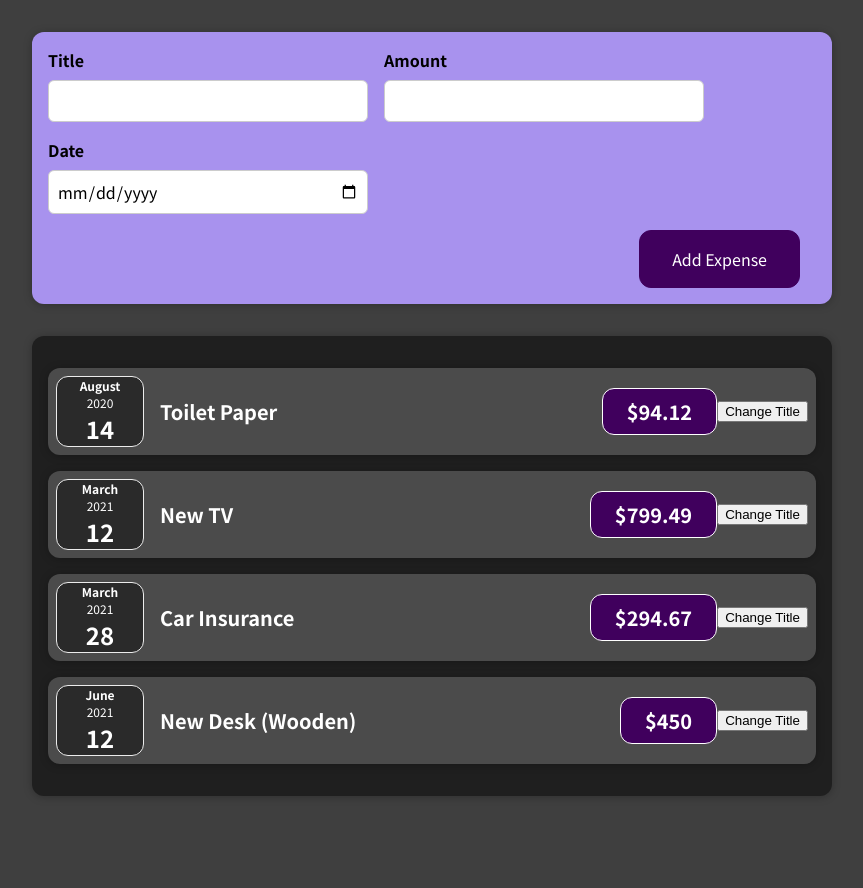
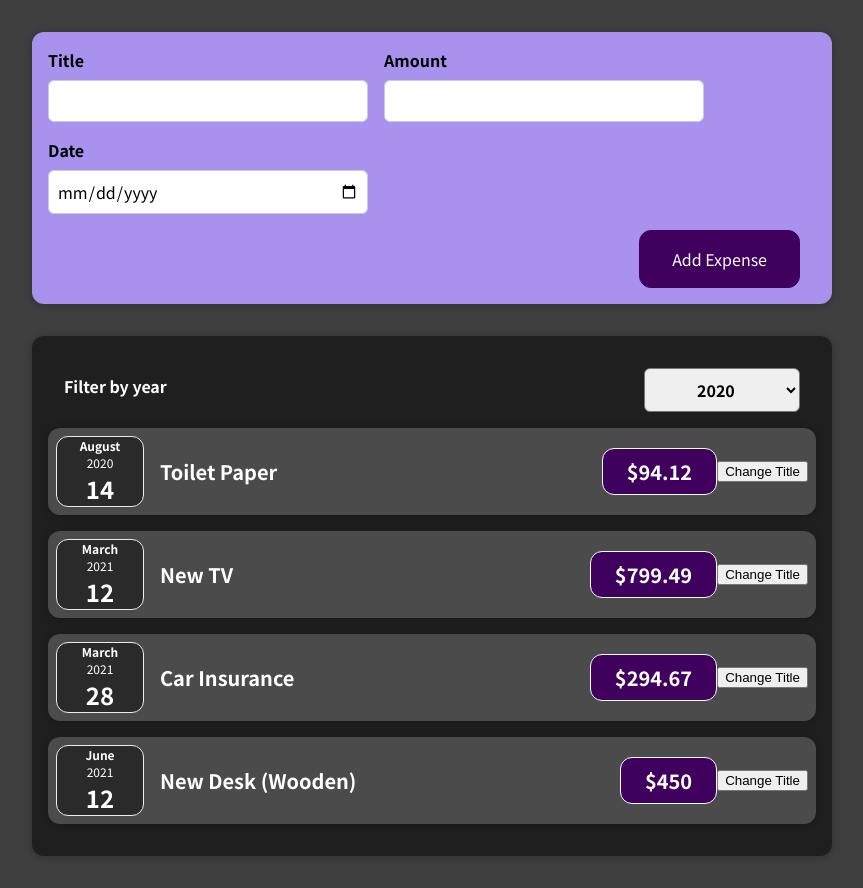
Before and after one commit to proto-zero/Udemy-React, a React (Create React App) app: page / in a window 1280 px wide. Shown: the whole page, without its empty margins (208-1071 px from the left). Before the commit the page ends 828 px from the top, so only its background shows below. Built offline with nearby package versions, Linux system fonts and the light colour scheme.

Commit message:
rearrange files into folders, create ExpenseFilter js and css, raise state into Expenses.js and feed back to ExpenseFilter

```diff
--- a/src/App.js
+++ b/src/App.js
@@ -1,4 +1,4 @@
-import Expenses from "./components/Expenses";
+import Expenses from "./components/Expenses/Expenses";
 import NewExpense from "./components/NewExpense/NewExpense"
 
 function App() {
--- a/src/components/Expenses.js
+++ /dev/null
@@ -1,28 +0,0 @@
-import ExpenseItem from "./ExpenseItem";
-import Card from "./Card";
-import "./Expenses.css";
-
-function Expenses(props) {
-    return (
-    <Card className="expenses">
-      <ExpenseItem
-        title={props.items[0].title}
-        amount={props.items[0].amount}
-        date={props.items[0].date} />
-      <ExpenseItem
-        title={props.items[1].title}
-        amount={props.items[1].amount}
-        date={props.items[1].date} />
-      <ExpenseItem
-        title={props.items[2].title}
-        amount={props.items[2].amount}
-        date={props.items[2].date} />
-      <ExpenseItem
-        title={props.items[3].title}
-        amount={props.items[3].amount}
-        date={props.items[3].date} />
-    </Card>
-    );
-}
-
-export default Expenses;
--- /dev/null
+++ b/src/components/Expenses/ExpenseFilter.css
@@ -0,0 +1,24 @@
+.expenses-filter {
+    color: white;
+    padding: 0 1rem;
+}
+
+.expenses-filter__control {
+    display: flex;
+    width: 100%;
+    align-items: center;
+    justify-content: space-between;
+    margin: 1rem 0;
+}
+
+.expenses-filter label {
+    font-weight: bold;
+    margin-bottom: 0.5rem;
+}
+
+.expenses-filter select {
+    font: inherit;
+    padding: 0.5rem 3rem;
+    font-weight: bold;
+    border-radius: 6px;
+}
--- /dev/null
+++ b/src/components/Expenses/ExpenseFilter.js
@@ -0,0 +1,23 @@
+import "./ExpenseFilter.css";
+
+function ExpenseFilter(props) {
+    function dropdownChangeHandler(event) {
+        props.onChangeFilter(event.target.value);
+    };
+
+    return (
+        <div className="expenses-filter">
+            <div className="expenses-filter__control">
+                <label>Filter by year</label>
+                <select value={props.selected} onChange={dropdownChangeHandler}>
+                    <option value="2022">2022</option>
+                    <option value="2021">2021</option>
+                    <option value="2020">2020</option>
+                    <option value="2019">2019</option>
+                </select>
+            </div>
+        </div>
+    );
+}
+
+export default ExpenseFilter;
--- /dev/null
+++ b/src/components/Expenses/Expenses.js
@@ -0,0 +1,37 @@
+import React, { useState } from "react";
+import ExpenseItem from "./ExpenseItem";
+import Card from "./Card";
+import ExpenseFilter from "./ExpenseFilter";
+import "./Expenses.css";
+
+function Expenses(props) {
+  const [filteredYear, setFilteredYear] = useState("2020");
+
+  function filterChangeHandler(selectedYear) {
+    setFilteredYear(selectedYear);
+  };
+
+    return (
+        <Card className="expenses">
+          <ExpenseFilter selected={filteredYear} onChangeFilter={filterChangeHandler} />
+          <ExpenseItem
+            title={props.items[0].title}
+            amount={props.items[0].amount}
+            date={props.items[0].date} />
+          <ExpenseItem
+            title={props.items[1].title}
+            amount={props.items[1].amount}
+            date={props.items[1].date} />
+          <ExpenseItem
+            title={props.items[2].title}
+            amount={props.items[2].amount}
+            date={props.items[2].date} />
+          <ExpenseItem
+            title={props.items[3].title}
+            amount={props.items[3].amount}
+            date={props.items[3].date} />
+        </Card>
+    );
+}
+
+export default Expenses;
```
Also changed, not shown: src/components/Expenses/Card.css (renamed from src/components/Card.css), src/components/Expenses/Card.js (renamed from src/components/Card.js), src/components/Expenses/ExpenseDate.css (renamed from src/components/ExpenseDate.css), src/components/Expenses/ExpenseDate.js (renamed from src/components/ExpenseDate.js), src/components/Expenses/ExpenseItem.css (renamed from src/components/ExpenseItem.css), src/components/Expenses/ExpenseItem.js (renamed from src/components/ExpenseItem.js), src/components/Expenses/Expenses.css (renamed from src/components/Expenses.css), 1 other file (tests, documents, lock files or other folders).
